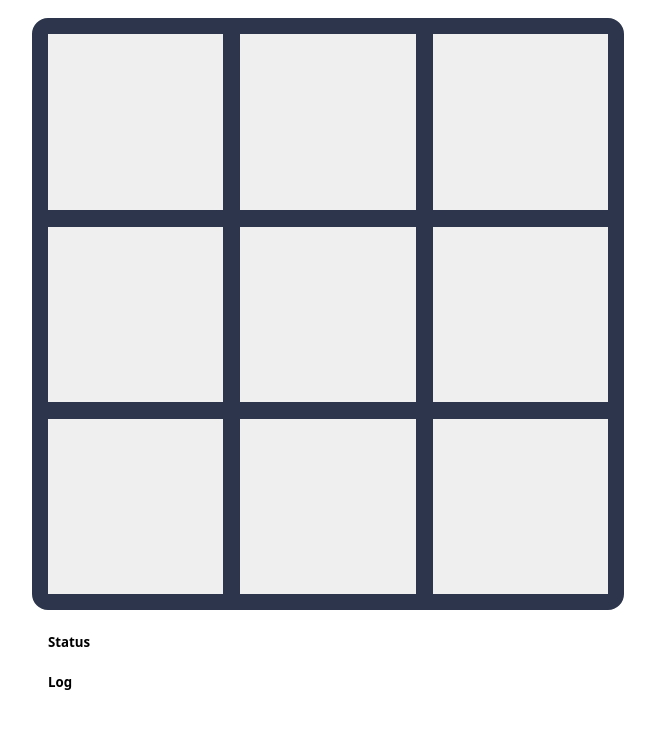
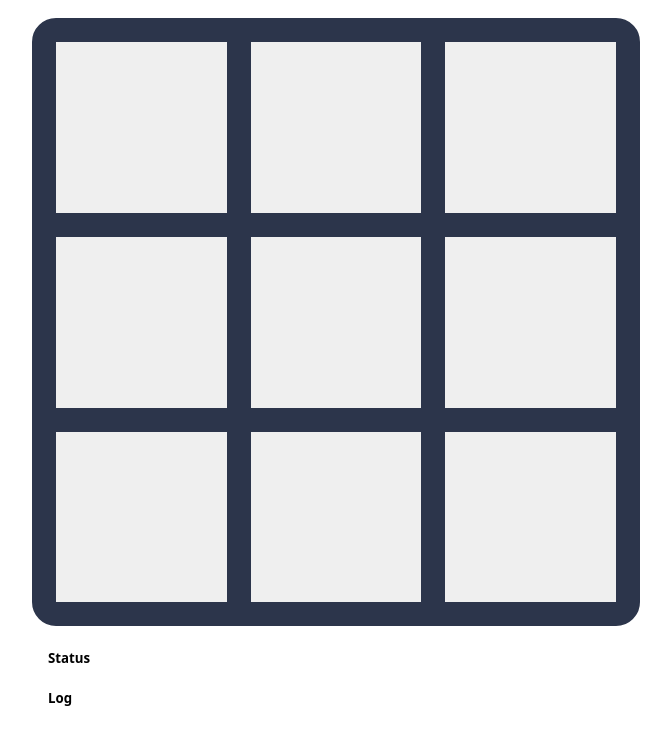
Before and after one commit to tkilla77/ksr_tictactoe, a plain HTML site: page static/tictactoe.html in a window 1280 px wide. Shown: the part 62-806 px from the top of the page, without its empty margins (128-799 px from the left). Drawn offline with Linux system fonts and the light colour scheme.

Commit message:
better css

```diff
--- a/static/tictactoe.css
+++ b/static/tictactoe.css
@@ -11,9 +11,9 @@ div.grid {
     display: grid;
     grid-template-columns: repeat(3, 1fr);
     grid-template-rows: repeat(3, 1fr);
-    grid-gap: 3%;
-    border: 1em solid rgb(44, 53, 75);
-    border-radius: 1em;
+    gap: 3vmin;
+    border: 3vmin solid rgb(44, 53, 75);
+    border-radius: 3vmin;
     background-color: rgb(44, 53, 75);
 }
 
@@ -21,7 +21,7 @@ div.grid {
     border: 0;
     color: white;
     font-weight: bold;
-    font-size: 4em;
+    font-size: 20vmin;
 }
 
 .grid button[data-state="X"] {
```
